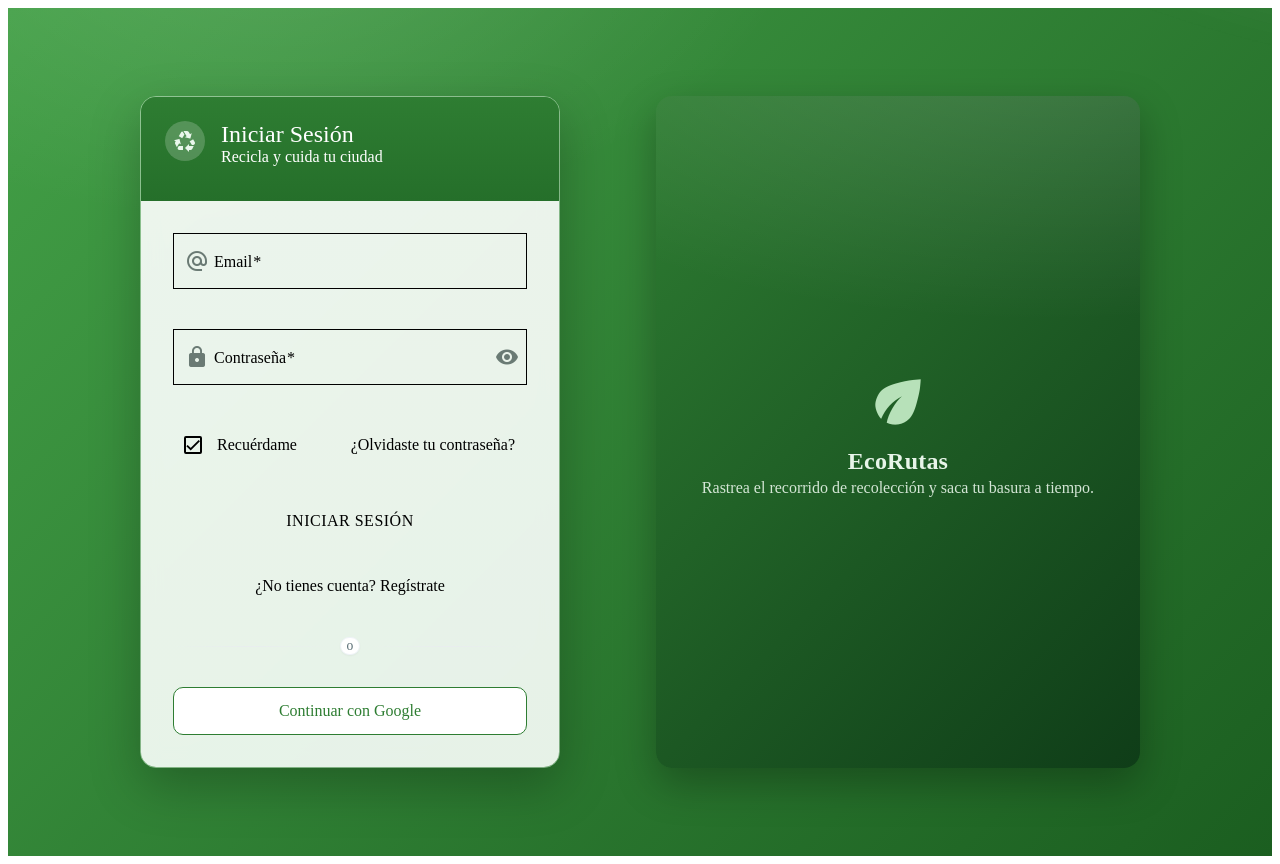
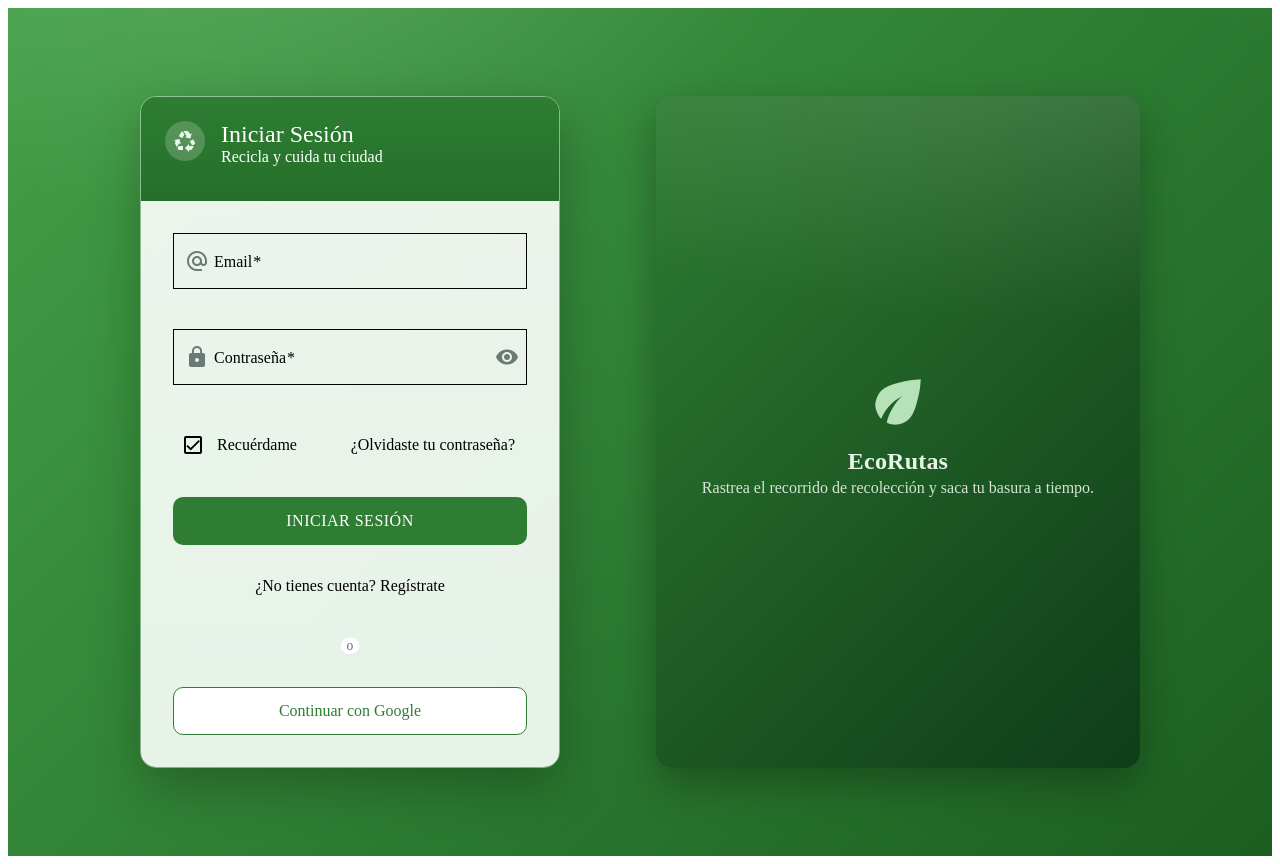
Before and after one commit to Devlop1327/EcoRutasS, an Angular app: page /auth/login in a window 1280 px wide. Built offline with nearby package versions, Linux system fonts and the light colour scheme.

Commit message:
Boton de iniciar sesion

```diff
--- a/src/app/auth/login/login.component.html
+++ b/src/app/auth/login/login.component.html
@@ -56,7 +56,7 @@
                 mat-raised-button
                 color="primary"
                 type="submit"
-                [disabled]="loading() || form.invalid"
+                [disabled]="loading()"
               >
                 @if (loading()) {
                   <mat-spinner diameter="20"></mat-spinner>
```
